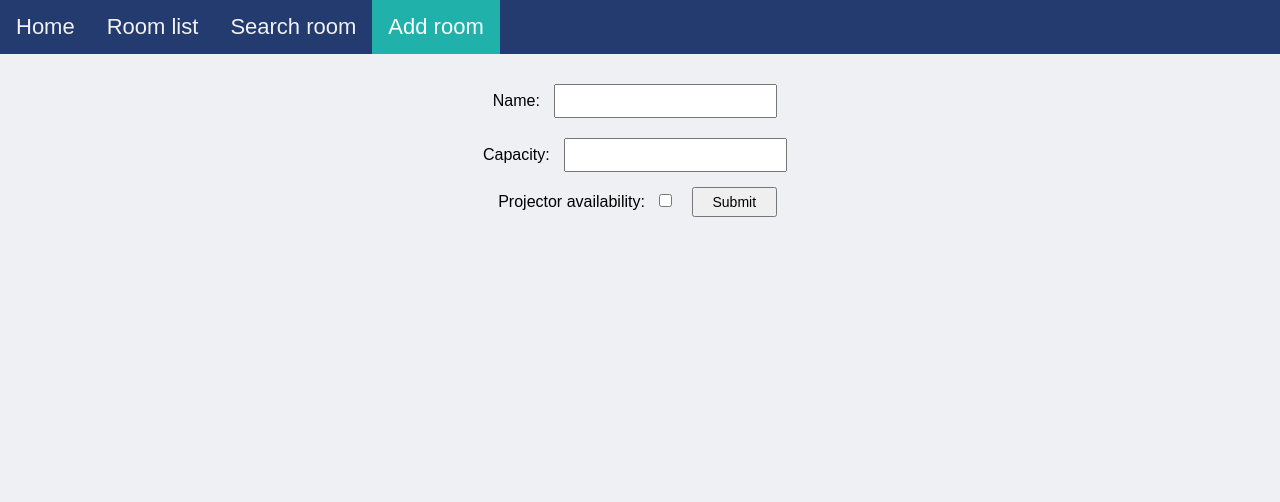
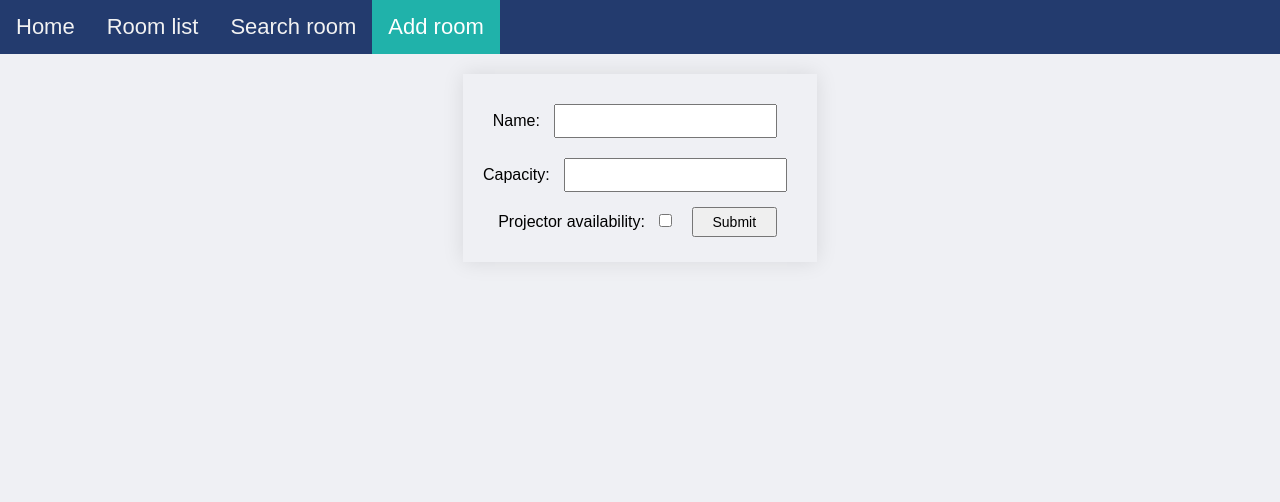
Before and after one commit to saradonin/conference_room_rental, a Django app: page /room/new/ in a window 1280 px wide. Shown: the part 126-628 px from the top of the page. Run offline with Django 4.2, Linux system fonts and the light colour scheme.

Commit message:
form css tweaked

```diff
--- a/reservations/static/css/style.css
+++ b/reservations/static/css/style.css
@@ -83,7 +83,9 @@ table td {
 
 form {
     font-size: 16px;
+    padding: 20px;
     margin: 20px;
+    box-shadow: 0 0 20px rgba(0, 0, 0, 0.1);
 }
 
 input {
```
